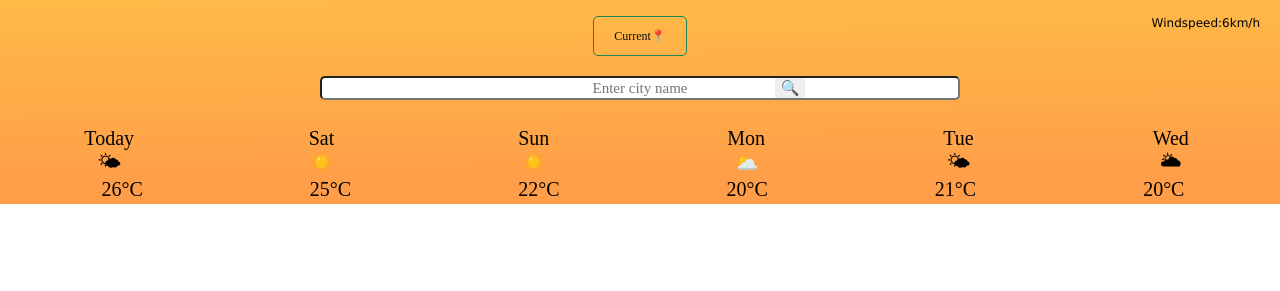
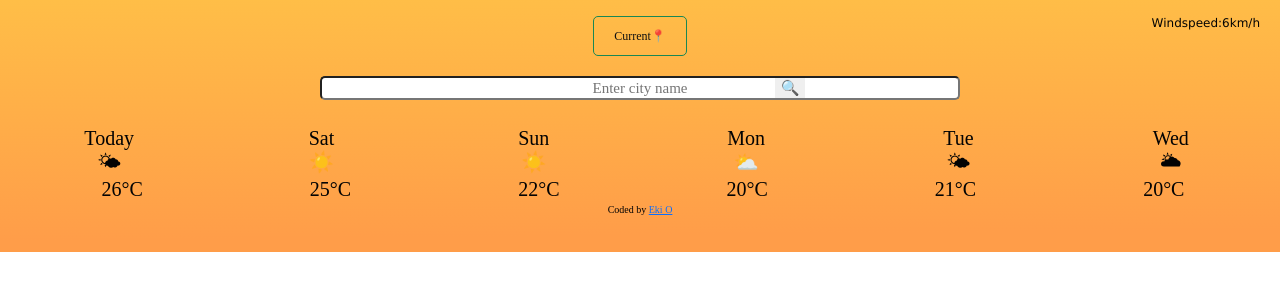
Before and after one commit to EkiOvi/weather-project, a plain HTML site: page weatherpro.html in a window 1280 px wide. Shown: the part 309-600 px from the top of the page. Drawn offline with nearby package versions, Linux system fonts and the light colour scheme.

Commit message:
github link
added my github link

```diff
--- a/weatherpro.html
+++ b/weatherpro.html
@@ -89,6 +89,10 @@
 
     <div class="w-100"></div>
     </div>
+      <br>
+    <br>
+    <div class="ref"> Coded by <a href="https://github.com/EkiOvi/weather-project" target="_blank">Eki O</a></div>
+
     <script src="weatherjava.js"> </script>
   </body>
 </html>
--- a/weatherstyle.css
+++ b/weatherstyle.css
@@ -133,3 +133,6 @@ h4 {
   border-radius: 5px;
   font-size: 12px;
 }
+.ref {
+  font-size: 10px;
+}
```
